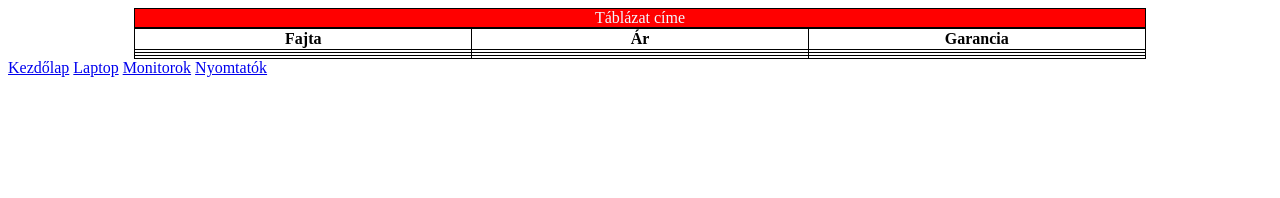
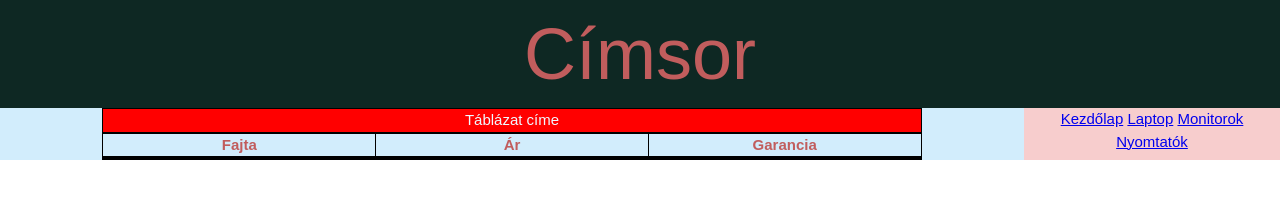
Before and after one commit to Aromo321/csoportmunka, a plain HTML site: page index.html in a window 1280 px wide. Drawn offline with Linux system fonts and the light colour scheme.

Commit message:
kere es css osszerakva

```diff
--- a/index.html
+++ b/index.html
@@ -1,13 +1,24 @@
 <!DOCTYPE html>
-<html lang="hu">
+<html lang="en">
 <head>
     <meta charset="UTF-8">
+    <meta http-equiv="X-UA-Compatible" content="IE=edge">
     <meta name="viewport" content="width=device-width, initial-scale=1.0">
+    <link rel="stylesheet" href="style.css">
     <title>Document</title>
-    <link rel="stylesheet" href="style.css">
-
 </head>
 <body>
+    <div class="cimsor" id="cimsor">
+        <p>Címsor</p>
+
+    </div>
+
+
+    <div class="hasab" >
+    <!-- Címsor -->
+
+        <!-- Tartalom / táblázat -->
+        <div class="tartalom">
             <table>
                 <caption>Táblázat címe</caption>
                 <tr>
@@ -34,12 +45,19 @@
 
             </table>
 
-<div id="menu">
+        </div>
+        <!-- Menű -->
+        <div class="menu" >
+
             <a href="index.html"> Kezdőlap</a>
             <a href="laptop.html"> Laptop</a>
             <a href="monitorok.html"> Monitorok</a>
             <a href="nyomtatok.html"> Nyomtatók</a>
 
         </div>
+
+
+    </div>
+
 </body>
 </html>
--- a/style.css
+++ b/style.css
@@ -1,3 +1,50 @@
+*
+{
+	margin: 0;
+	padding: 0;
+	box-sizing: border-box;
+}
+body
+{
+	font-family: sans-serif;
+	font-size: 15px;
+	line-height: 1.5;
+	color: rgb(193, 93, 93);
+
+}
+.cimsor
+{
+    background-color: rgba(129, 243, 76, 0.25);
+	text-align: center;
+    font-size: 72px;
+    transition: background 3.0s;
+}
+.cimsor:hover
+{
+
+    background: #0e2823;
+
+    transition: background 3.0s;
+}
+
+.hasab
+{
+    display: grid;
+    grid-template-columns: 4fr 1fr;
+    text-align: center;
+}
+
+.tartalom
+{
+    background-color: rgba(76, 185, 243, 0.25);
+
+}
+.menu
+{
+
+	background-color: rgba(224, 57, 57, 0.25);
+}
+
 table{
 
     width:80%;
```
Lines whose indentation alone changed are shown as unchanged.
